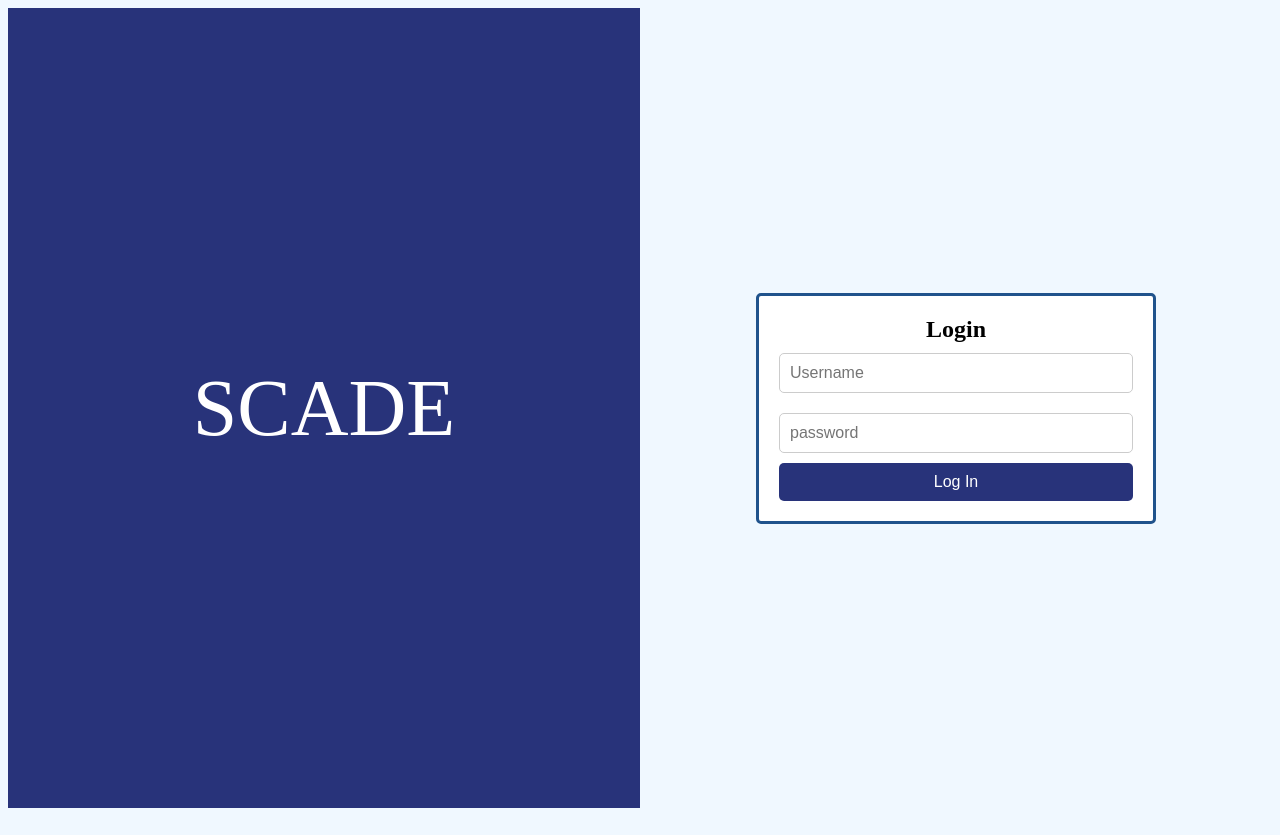
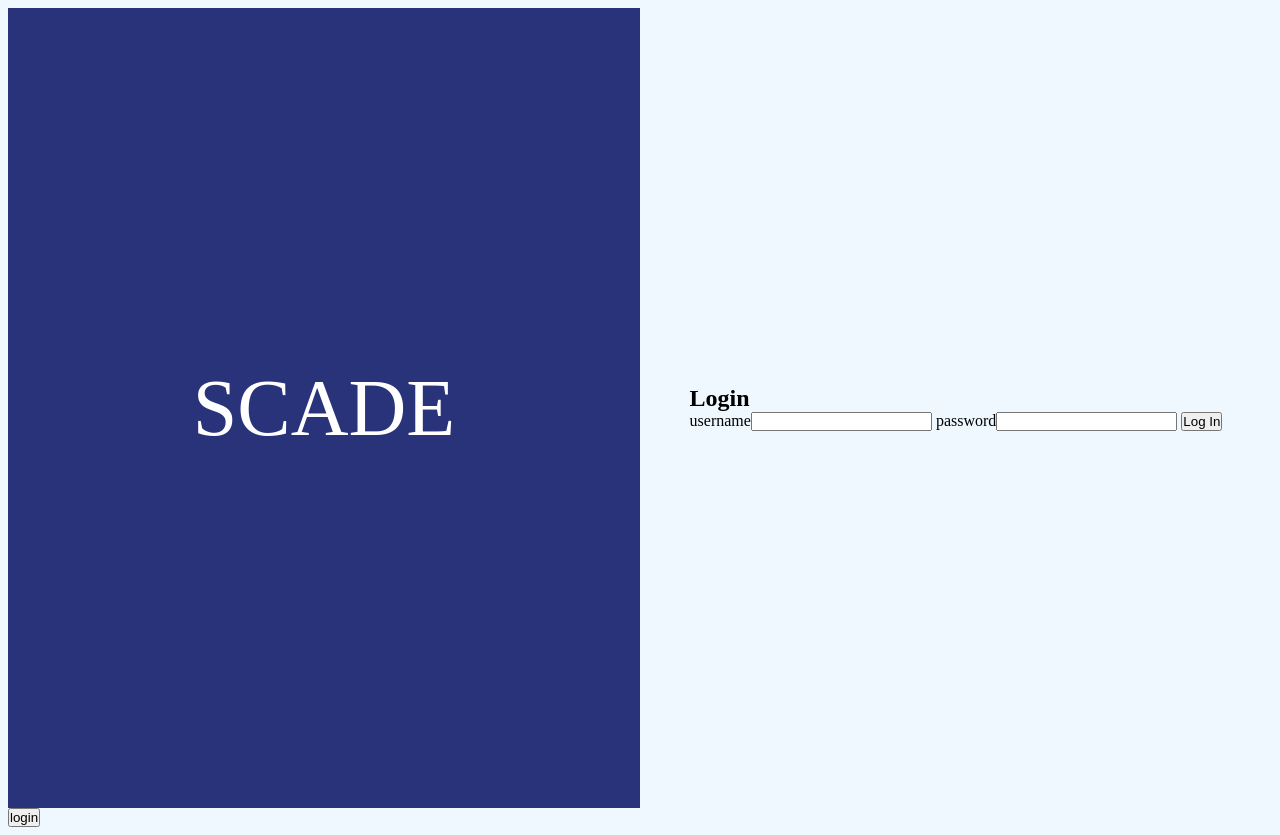
Before and after one commit to BIT-Studio-3/group-project-25-1-scade, a SvelteKit app: page /login in a window 1280 px wide. Built offline with nearby package versions, Linux system fonts and the light colour scheme.

Commit message:
update(login): updated login functionality, fields

```diff
--- /dev/null
+++ b/src/routes/(login)/login/+page.server.js
@@ -0,0 +1,6 @@
+export const actions = {
+    login: async ({ cookies }) => {
+        cookies.set('user', 'user', { path: '/', maxAge: 86400 });
+        return { success: true };
+    }
+};
--- a/src/routes/(login)/login/+page.svelte
+++ b/src/routes/(login)/login/+page.svelte
@@ -8,14 +8,17 @@
     </div>
 
     <div class="right">
-        <div class="login-box">
+        <form method="POST" action="?/login">
             <h2>Login</h2>
-            <input type="text" placeholder="Username" required />
-            <input type="password" placeholder="password" required />
+            username<input name="username" type="username" required>
+            password<input name="pasword" type="password" required>
             <button type="submit">Log In</button>
-        </div>
+        </form>
     </div>
 </div>
+<form method="POST" action="?/login">
+    <button class="login-button" formaction="?/login">login</button>
+</form>
 
 
 <style>
```
